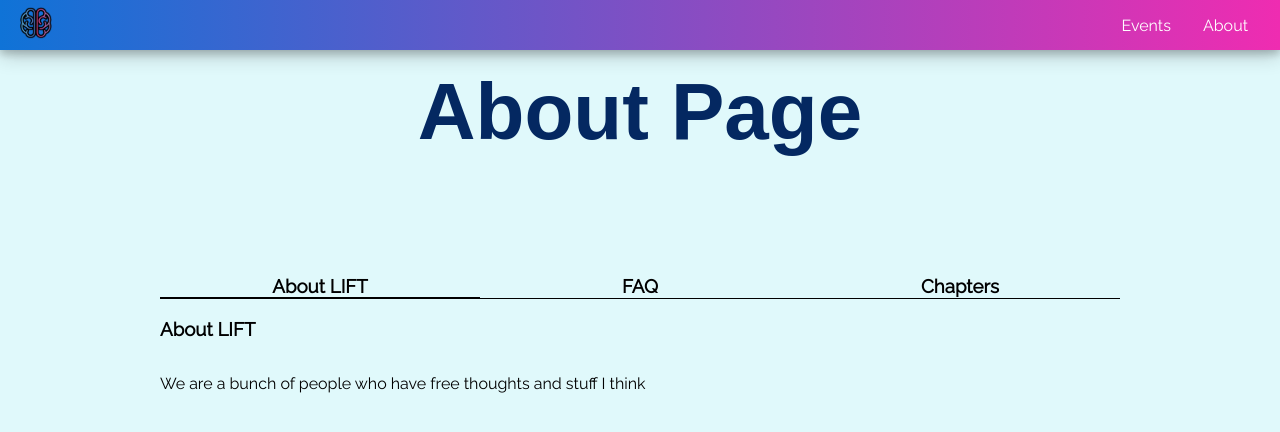
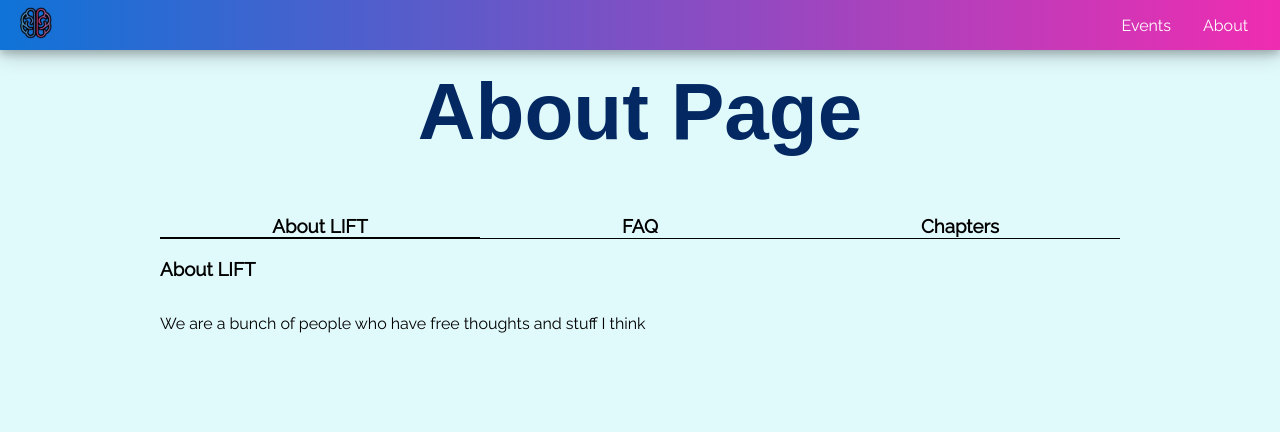
Before and after one commit to HackerGuy1000/LIFreethinkers, a React (Create React App) app: page /about in a window 1280 px wide. Shown: the top 432 px of the page. Built offline with nearby package versions, Linux system fonts and the light colour scheme.

Commit message:
Updated Main Css

```diff
--- a/src/components/css/Main.css
+++ b/src/components/css/Main.css
@@ -4,6 +4,14 @@
 
 .main{
     margin-top: 50px;
+    min-height: 100%;
+    /* equal to footer height */
+    margin-bottom: -10px;
+}
+.main:after{
+  content: "";
+  display: block;
+
 }
 h2, #title{
     vertical-align: center;
@@ -46,7 +54,6 @@ h2, #title{
 
  #aboutTab{
   border-bottom: 1px solid black;
-  padding-bottom: 0px;
   margin: auto;
   width: 75%;
   display: flex;
@@ -57,7 +64,6 @@ h2, #title{
   width:50%;
   display: flex;
   justify-content: center;
-  padding-top: 50px;
 }
 .tabText:hover{
   border-bottom: 1px solid black !important;
```
